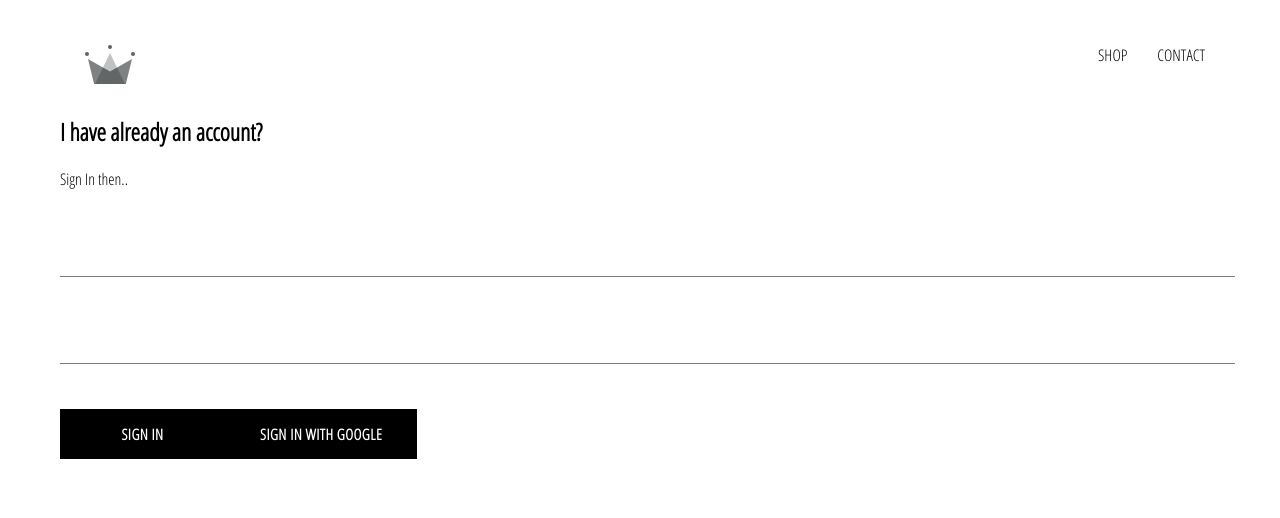
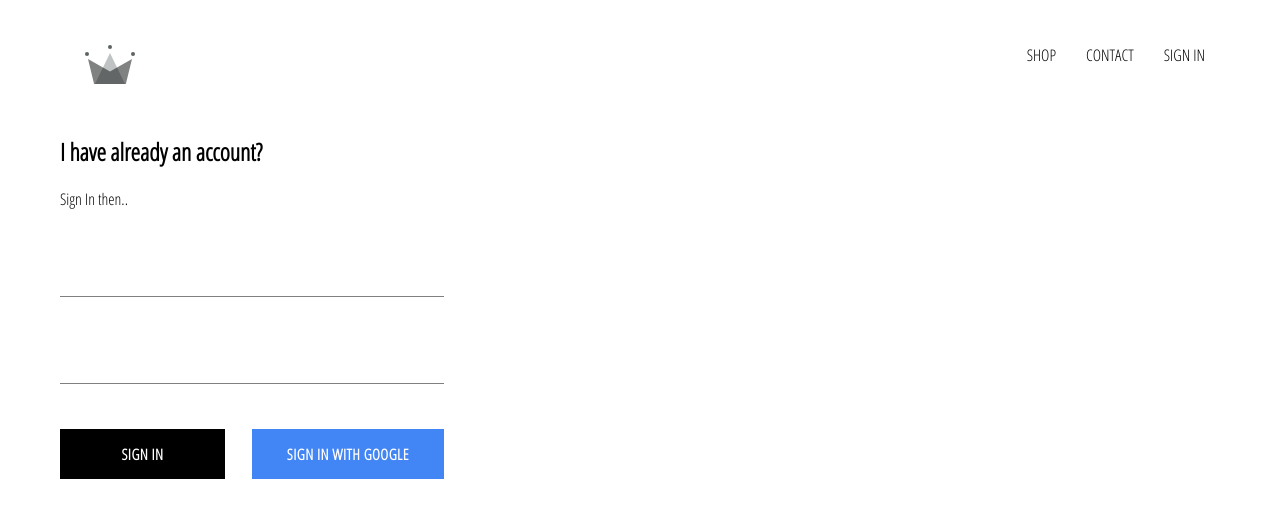
Before and after one commit to karakasEnes/new-cloth-app, a React (Create React App) app: page /signin in a window 1280 px wide. Shown: the top 518 px of the page. Built offline with nearby package versions, Linux system fonts and the light colour scheme; no server answers.

Commit message:
googlebuttonauth3 is done

```diff
--- a/src/App.css
+++ b/src/App.css
@@ -7,3 +7,7 @@
     text-decoration: none;
     color:black;
 }
+
+* {
+    box-sizing: border-box;
+}
--- a/src/App.js
+++ b/src/App.js
@@ -33,7 +33,7 @@
   render() {
     return (
         <div className="App">
-          <Header />
+          <Header currentUser={this.state.currentUser}/>
             <Switch>
               <Route exact path="/" component={HomePage} />
               <Route path="/shop" component={ShopPage} />
--- a/src/components/custom-button/custom-button.js
+++ b/src/components/custom-button/custom-button.js
@@ -1,10 +1,15 @@
 import React from "react";
 import "./custom-button.styles.scss";
 
-const CustomButton = ({children, ...otherCustomProps}) => {
+const CustomButton = ({children, isGoogleSignIn, ...otherCustomProps}) => {
     return (
-        <button className="custom-button" {...otherCustomProps}>
-                {children}
+        <button
+
+        className={`${isGoogleSignIn ? "google-sign-in" : ""}  custom-button`}
+
+        {...otherCustomProps}>
+
+            {children}
         </button>
     )
 }
--- a/src/components/custom-button/custom-button.styles.scss
+++ b/src/components/custom-button/custom-button.styles.scss
@@ -19,4 +19,14 @@
       color: black;
       border: 1px solid black;
     }
+
+    &.google-sign-in {
+      background-color: #4285f4;
+      color:white;
+
+      &:hover{
+        background-color: #357ae8;
+        border: none;
+      }
+    }
   }
--- a/src/components/header/header.js
+++ b/src/components/header/header.js
@@ -2,8 +2,9 @@
 import {Link} from "react-router-dom";
 import {ReactComponent as Logo} from "../../assets/crown.svg"
 import "./header.styles.scss"
+import {auth} from "../../firebase/firebase.utils"
 
-const Header = () => {
+const Header = ({currentUser}) => {
 
     return (
         <div className="header">
@@ -14,6 +15,17 @@
                 <div className="options">
                     <Link className="option" to="shop">SHOP</Link>
                     <Link className="option" to="contact">CONTACT</Link>
+
+                    {
+                        currentUser ?
+                        <div className="option"
+                        onClick={() => auth.signOut() }>SIGN OUT</div>
+                        :
+                        <Link
+                        className="option"
+                        to="signin">SIGN IN</Link>
+                    }
+
                 </div>
 
         </div>
--- a/src/components/header/header.styles.scss
+++ b/src/components/header/header.styles.scss
@@ -20,6 +20,7 @@
 
       .option {
         padding: 10px 15px;
+        cursor: pointer;
       }
     }
   }
--- a/src/components/sign-in/sign-in.js
+++ b/src/components/sign-in/sign-in.js
@@ -2,6 +2,8 @@
 import CustomInput from "../form-input/custom-input";
 import CustomButton from "../custom-button/custom-button"
 import {signInWithGoogle} from "../../firebase/firebase.utils"
+
+import "./sign-in.styles.scss"
 
 export default class SignIn extends Component {
     constructor(props) {
@@ -57,8 +59,15 @@
                         required />
 
 
+                    <div className="buttons">
                     <CustomButton type="submit">SIGN IN</CustomButton>
-                    <CustomButton onClick={signInWithGoogle}>Sign In With Google</CustomButton>
+
+                        <CustomButton
+                            onClick={signInWithGoogle}
+                            isGoogleSignIn={true}>Sign In With Google
+                            </CustomButton>
+                    </div>
+
 
                 </form>
 
--- a/src/components/sign-in/sign-in.styles.scss
+++ b/src/components/sign-in/sign-in.styles.scss
@@ -6,4 +6,9 @@
     .title {
         margin: 10px, 0;
     }
+
+    .buttons {
+        display: flex;
+        justify-content: space-between;
+    }
 }
```
